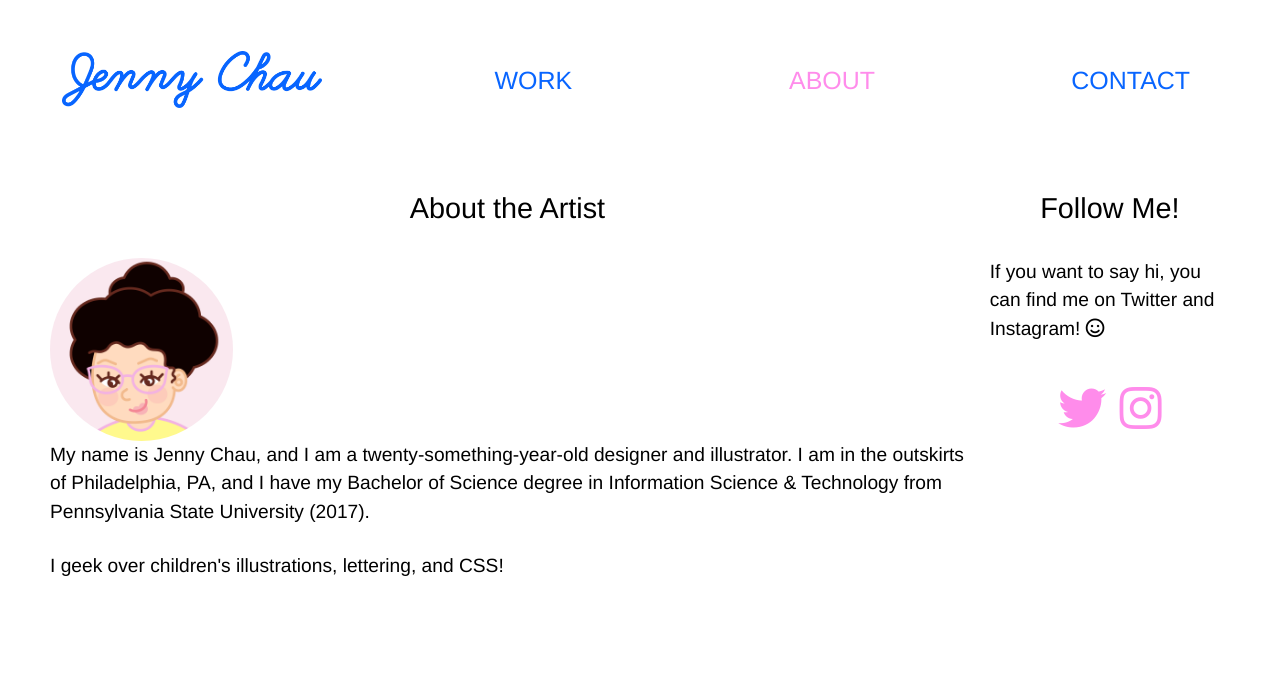
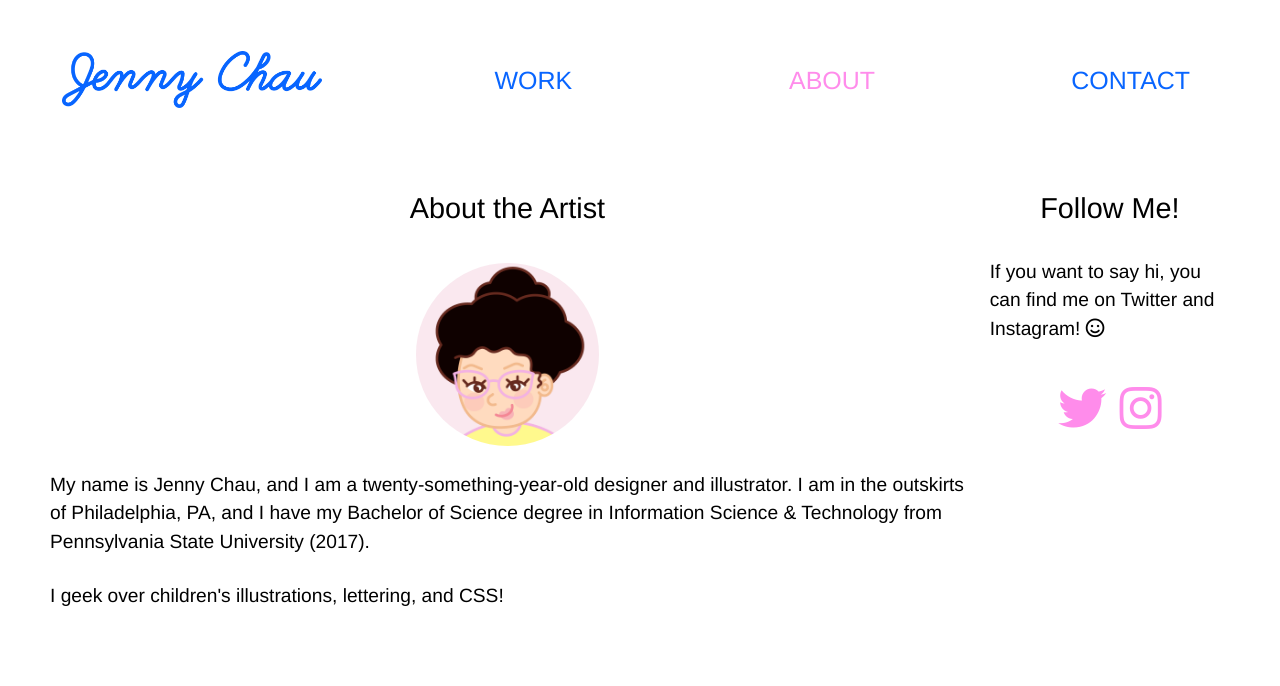
Before and after one commit to jechau/jennychau.github.io, a PHP site: page /about in a window 1280 px wide. Shown: the top 686 px of the page. Run offline with PHP 8.4, Linux system fonts and the light colour scheme.

Commit message:
Update style.css

```diff
--- a/css/style.css
+++ b/css/style.css
@@ -184,6 +184,7 @@ button:active {
     width: 20%;
     border-radius: 50%;
     display:block;
+    margin:25px auto;
 }
 
 p {
```
